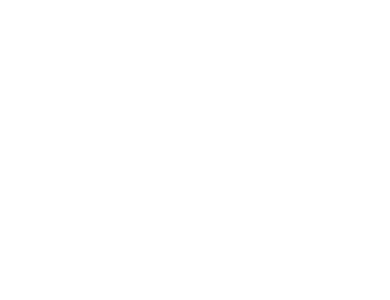
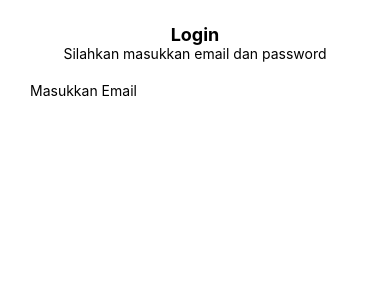
Before and after one commit to chairoel/first-project-react-native, a React Native app: screen / in a window 390 px wide. Shown: the top 300 px of the page. Built offline with nearby package versions, Linux system fonts and the light colour scheme.

Commit message:
create login page (add email using text input)

```diff
--- a/App.js
+++ b/App.js
@@ -1,8 +1,38 @@
 import React, {useState, useEffect} from 'react';
-import {View} from 'react-native';
+import {StatusBar, Text, TextInput, View} from 'react-native';
 
 const App = () => {
-  return <View></View>;
+  return (
+    <View>
+      <StatusBar backgroundColor={'#fafafa'} barStyle={'dark-content'} />
+
+      <Text
+        style={{
+          textAlign: 'center',
+          fontSize: 18,
+          fontWeight: 'bold',
+          marginTop: 24,
+        }}>
+        Login
+      </Text>
+      <Text style={{textAlign: 'center'}}>
+        Silahkan masukkan email dan password
+      </Text>
+
+      <TextInput
+        style={{
+          backgroundColor: '#FFFFFF',
+          elevation: 2,
+          marginHorizontal: 20,
+          marginTop: 20,
+          borderRadius: 8,
+          paddingLeft: 10,
+          paddingRight: 10,
+        }}
+        placeholder="Masukkan Email"
+      />
+    </View>
+  );
 };
 
 export default App;
```
